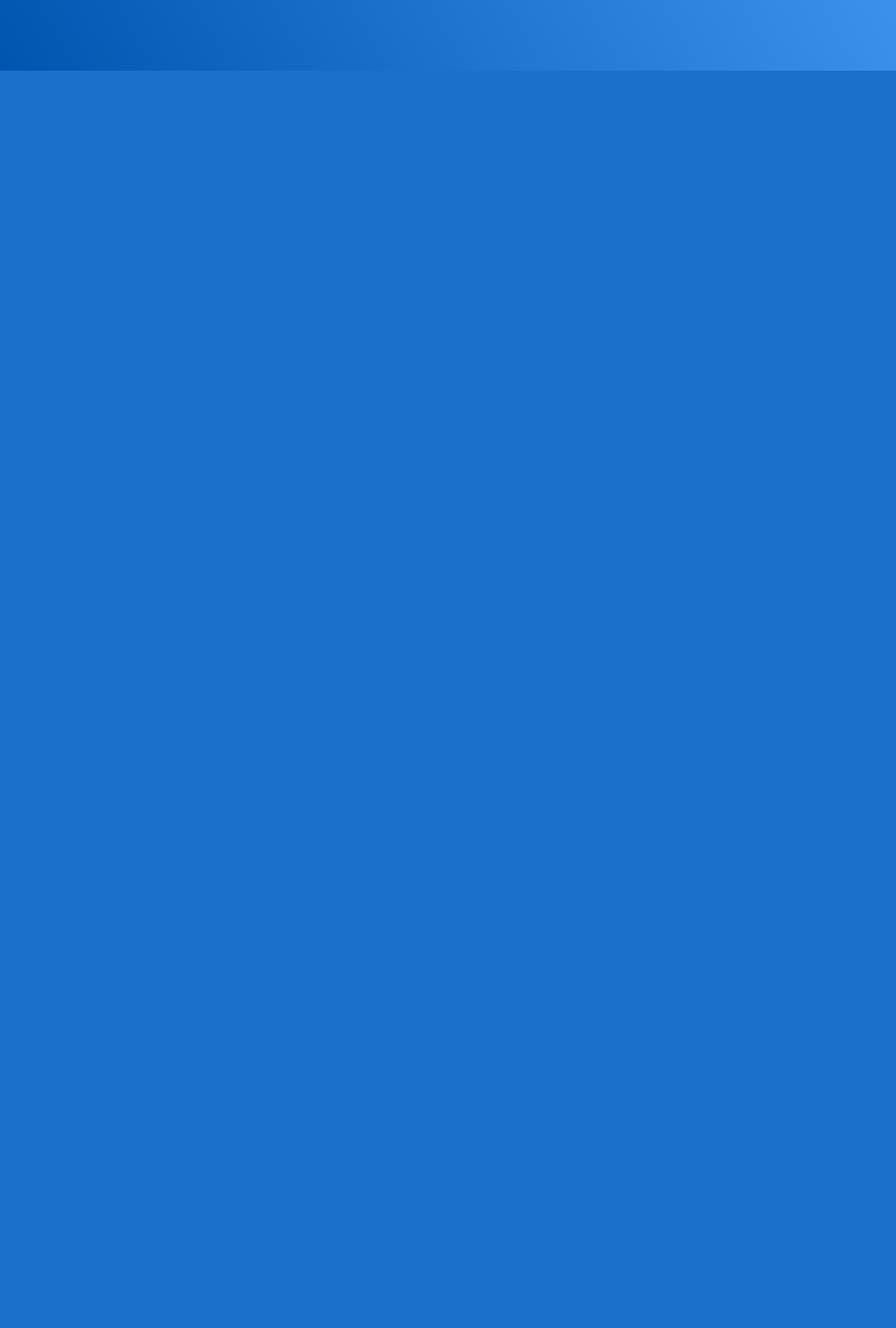
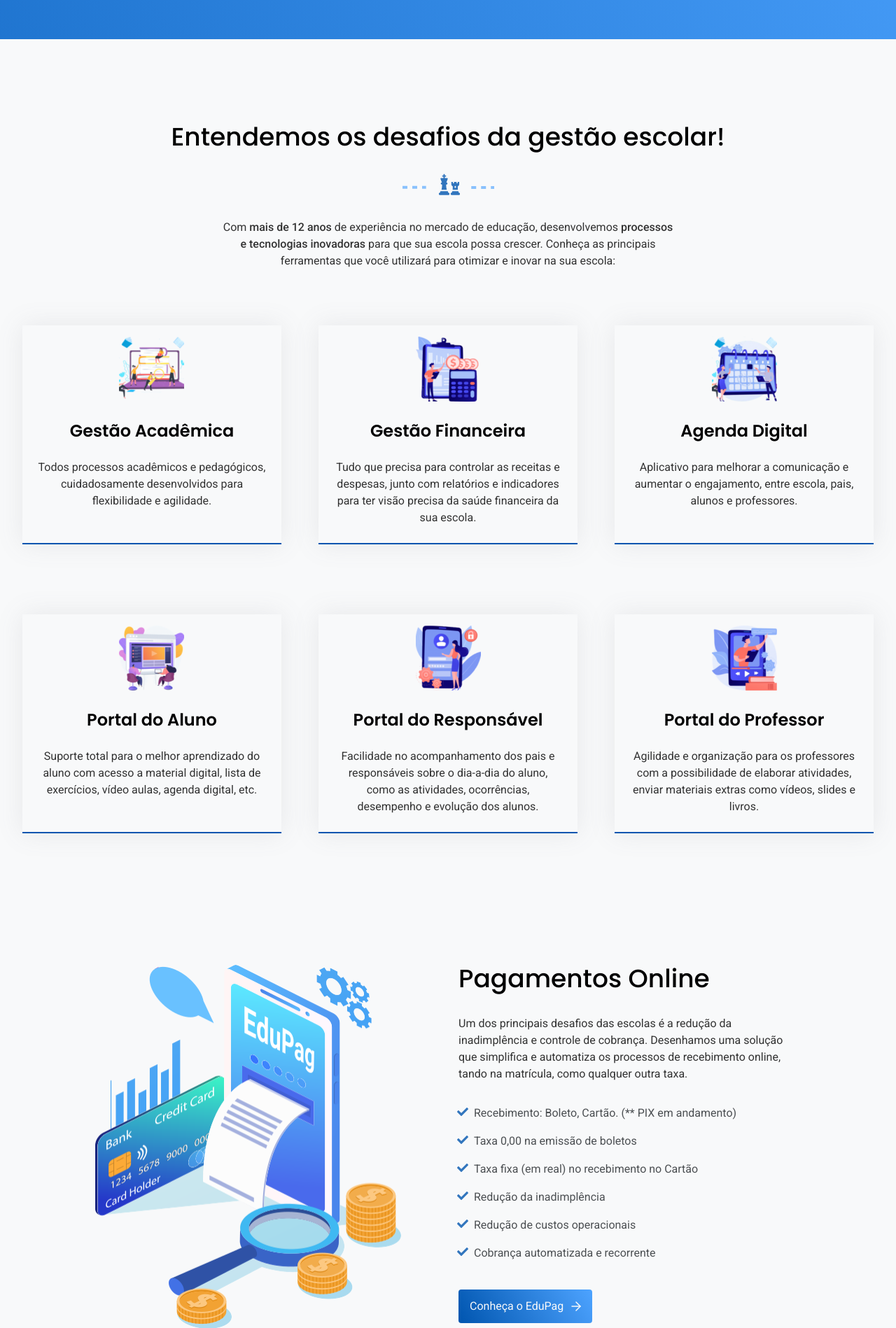
Before and after one commit to charlesalmeiida/Edu3, a PHP site: page / in a window 1280 px wide. Shown: the part 699-2597 px from the top of the page at 70% size. Before the commit the page ends 800 px from the top, so only its background shows below. Run offline with PHP 8.4, Linux system fonts and the light colour scheme.

Commit message:
add styles

```diff
--- a/index.html
+++ b/index.html
@@ -47,5 +47,130 @@
         </div>
       </div>
     </section>
+    <section class="benefits">
+      <div class="container">
+        <div class="benefits-content">
+          <h2>Entendemos os desafios da gestão escolar!</h2>
+          <img
+            src="./assets/svg/icon-divisor-xadrez.svg"
+            alt="Ícone de torre do Xadrez"
+          />
+          <p>
+            Com <span>mais de 12 anos</span> de experiência no mercado de
+            educação, desenvolvemos
+            <span>processos e tecnologias inovadoras</span> para que sua escola
+            possa crescer. Conheça as principais ferramentas que você utilizará
+            para otimizar e inovar na sua escola:
+          </p>
+        </div>
+        <div class="cards-benefits">
+          <div class="cards-row">
+            <div class="card">
+              <img
+                src="./assets/img/gestao-academica.png"
+                alt="Ícone Gestão Acadêmica"
+              />
+              <h3>Gestão Acadêmica</h3>
+              <p>
+                Todos processos acadêmicos e pedagógicos, cuidadosamente
+                desenvolvidos para flexibilidade e agilidade.
+              </p>
+            </div>
+            <div class="card">
+              <img
+                src="./assets/img/gestao-finacenceira.png"
+                alt="Ícone Gestão Financeira"
+              />
+              <h3>Gestão Financeira</h3>
+              <p>
+                Tudo que precisa para controlar as receitas e despesas, junto
+                com relatórios e indicadores para ter visão precisa da saúde
+                financeira da sua escola.
+              </p>
+            </div>
+            <div class="card">
+              <img
+                src="./assets/img/agenda-digital.png"
+                alt="Ícone Gestão Acadêmica"
+              />
+              <h3>Agenda Digital</h3>
+              <p>
+                Aplicativo para melhorar a comunicação e aumentar o engajamento,
+                entre escola, pais, alunos e professores.
+              </p>
+            </div>
+          </div>
+          <div class="cards-row">
+            <div class="card">
+              <img
+                src="./assets/img/portal-aluno.png"
+                alt="Ícone Portal do Aluno"
+              />
+              <h3>Portal do Aluno</h3>
+              <p>
+                Suporte total para o melhor aprendizado do aluno com acesso a
+                material digital, lista de exercícios, vídeo aulas, agenda
+                digital, etc.
+              </p>
+            </div>
+            <div class="card">
+              <img
+                src="./assets/img/porta-responsavel.png"
+                alt="Ícone Gestão Financeira"
+              />
+              <h3>Portal do Responsável</h3>
+              <p>
+                Facilidade no acompanhamento dos pais e responsáveis sobre o
+                dia-a-dia do aluno, como as atividades, ocorrências, desempenho
+                e evolução dos alunos.
+              </p>
+            </div>
+            <div class="card">
+              <img
+                src="./assets/img/portal-professor.png"
+                alt="Ícone Gestão Acadêmica"
+              />
+              <h3>Portal do Professor</h3>
+              <p>
+                Agilidade e organização para os professores com a possibilidade
+                de elaborar atividades, enviar materiais extras como vídeos,
+                slides e livros.
+              </p>
+            </div>
+          </div>
+        </div>
+        <div class="edupag">
+          <img
+            src="./assets/img/edupag-img.png"
+            class="image-edupag"
+            alt="Imagem EduPag"
+          />
+          <div class="edupag-content">
+            <h2>Pagamentos Online</h2>
+            <p>
+              Um dos principais desafios das escolas é a redução da
+              inadimplência e controle de cobrança. Desenhamos uma solução que
+              simplifica e automatiza os processos de recebimento online, tando
+              na matrícula, como qualquer outra taxa.
+            </p>
+            <ul>
+              <li>Recebimento: Boleto, Cartão. (** PIX em andamento)</li>
+              <li>Taxa 0,00 na emissão de boletos</li>
+              <li>Taxa fixa (em real) no recebimento no Cartão</li>
+              <li>Redução da inadimplência</li>
+              <li>Redução de custos operacionais</li>
+              <li>Cobrança automatizada e recorrente</li>
+            </ul>
+            <button class="btn-secondary">
+              Conheça o EduPag
+              <img src="./assets/svg/arrow-right-light.svg" alt="" />
+            </button>
+          </div>
+        </div>
+      </div>
+    </section>
+    <section class="datas">
+      <div class="data"></div>
+    </section>
   </body>
 </html>
--- a/scss/_home.scss
+++ b/scss/_home.scss
@@ -1,5 +1,5 @@
 .s-hero {
-  margin-top: 6rem;
+  margin: 6rem 0 5.5rem;
   .container {
     display: flex;
     justify-content: space-between;
@@ -25,3 +25,57 @@
     }
   }
 }
+
+.benefits {
+  background: #f8f9fa;
+  padding: 12rem 0;
+  .benefits-content {
+    text-align: center;
+    img {
+      margin: 3.2rem 0 3.2rem;
+    }
+    p {
+      opacity: 0.8;
+      max-width: 64.6rem;
+      margin: 0 auto;
+    }
+  }
+  .edupag {
+    padding: 188px 0 120px;
+    display: flex;
+    justify-content: space-between;
+    max-width: 100.8rem;
+    margin: 0 auto;
+    gap: 8.2rem;
+    .image-edupag {
+      width: 43.7rem;
+      height: 52rem;
+    }
+    p {
+      margin: 3.2rem 0 3.2rem;
+      opacity: 0.8;
+    }
+    ul {
+      display: flex;
+      flex-direction: column;
+      gap: 1.6rem;
+      margin-bottom: 4rem;
+      li {
+        list-style-image: url("../assets/svg/icon-check.svg");
+        align-items: center;
+        margin-left: 2.2rem;
+      }
+    }
+  }
+}
+
+.cards-benefits {
+  margin-top: 8rem;
+  display: flex;
+  flex-direction: column;
+  gap: 10rem;
+  .cards-row {
+    display: flex;
+    justify-content: space-between;
+  }
+}
--- a/scss/_patterns.scss
+++ b/scss/_patterns.scss
@@ -1,6 +1,6 @@
 body {
   background: linear-gradient(60deg, #0055af 0%, #4da3ff 100%);
-  height: 100vh;
+  background-repeat: no-repeat;
 }
 
 h1,
@@ -85,6 +85,12 @@ button {
 
 ul {
   li {
+    font-family: "Roboto";
+    font-weight: 400;
+    font-size: 16px;
+    line-height: 24px;
+    color: #212529;
+    opacity: 0.8;
     a {
       font-family: "Roboto";
       font-weight: 500;
@@ -94,3 +100,23 @@ ul {
     }
   }
 }
+
+.card {
+  max-width: 36.998rem;
+  text-align: center;
+  border-bottom: 2px solid #0055af;
+  padding: 16px 22px 24px;
+  box-shadow: 0px 0px 35px rgba(119, 119, 120, 0.13);
+  img {
+    width: 93px;
+    height: 93px;
+  }
+  p {
+    opacity: 0.8;
+    max-width: 32.6rem;
+    display: inline-block;
+  }
+  h3 {
+    margin: 2.4rem 0;
+  }
+}
```
Also changed, not shown: css/main.css (+1 -1 lines), assets/img/agenda-digital.png (added), assets/img/edupag-img.png (added), assets/img/gestao-academica.png (added), assets/img/gestao-finacenceira.png (added), assets/img/porta-responsavel.png (added), assets/img/portal-aluno.png (added), assets/img/portal-professor.png (added), assets/svg/icon-check.svg (added), assets/svg/icon-divisor-xadrez.svg (added).
